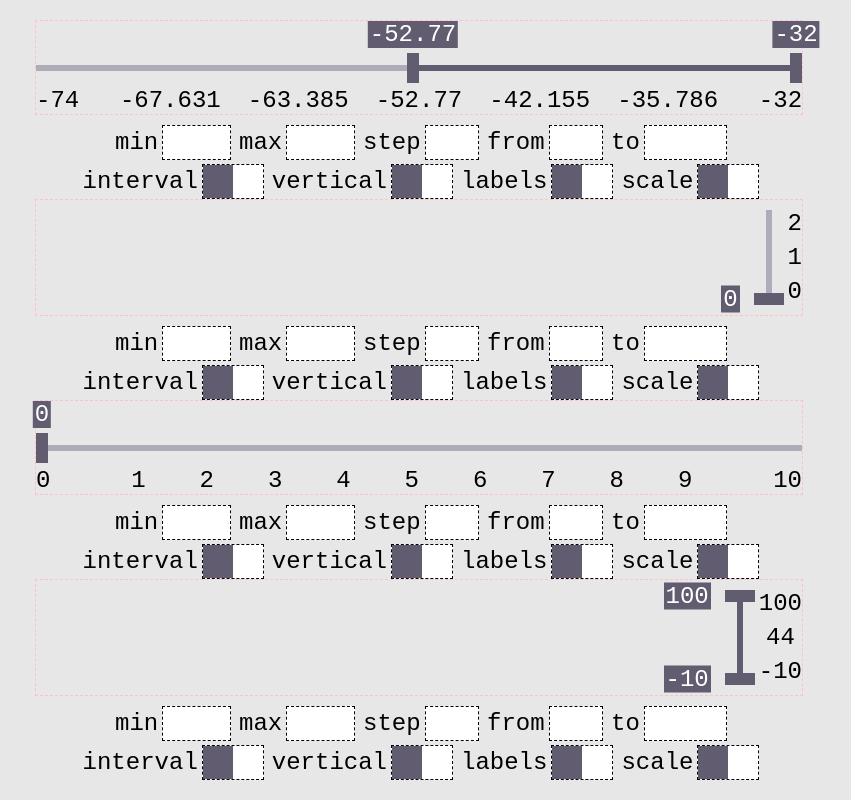
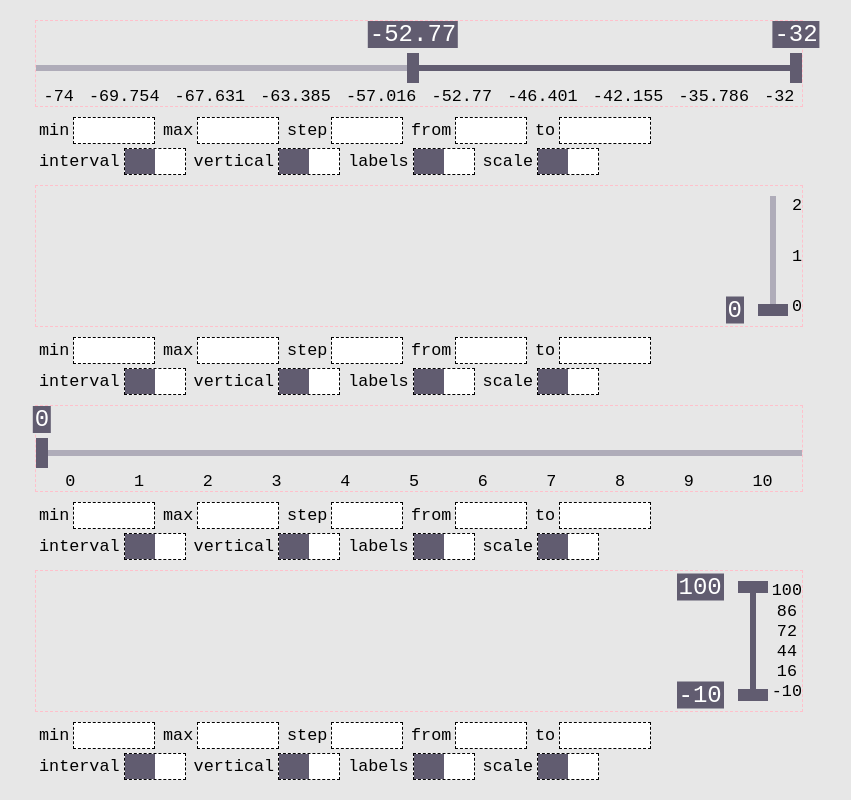
Before and after one commit to gamabuntat/super-slider, a website built with webpack: page src/demo/demo.pug in a window 1280 px wide. Shown: the whole page, without its empty margins (221-1072 px from the left). Built offline with nearby package versions, Linux system fonts and the light colour scheme; a web font is replaced by a local one.

Commit message:
conf panel

```diff
--- a/src/demo/demo.pug
+++ b/src/demo/demo.pug
@@ -24,14 +24,14 @@ html(lang="en")
     script(src='https://code.jquery.com/jquery-3.4.1.min.js')
   body
     .container
-      #slider1.slider
+      .slider.js-slider
       +conf
     .container.container_vertical
-      #slider2.slider
+      .slider.js-slider
       +conf
     .container
-      #slider3.slider
+      .slider.js-slider
       +conf
     .container.container_vertical
-      #slider4.slider
+      .slider.js-slider
       +conf
--- a/src/demo/demo.sass
+++ b/src/demo/demo.sass
@@ -1,31 +1,34 @@
 @import '../slider/styles/vars'
+@import '../fonts/unifont/stylesheet.css'
 
 html
   font-size: 24px
-  font-family: monospace
+  font-family: Unifont, monospace
   margin: 0
 
 body
   display: flex
   flex-direction: column
+  gap: 10px
   align-items: center
   background-color: #d7d6d694
   min-height: 100vh
   margin: 0
-  padding: 20px 0
+  padding: 20px
   box-sizing: border-box
 
 .container
   display: flex
   flex-direction: column
   min-width: 60vw
-  row-gap: 10px
+  gap: 10px
 
   &_vertical
     flex-grow: 1
 
     & .slider
       flex-grow: 1
+      min-height: 120px
 
 .slider
   display: flex
@@ -40,7 +43,6 @@ body
   &__container
     display: flex
     flex-wrap: wrap
-    justify-content: center
     gap: 4px
 
   &__numeric
@@ -49,6 +51,7 @@ body
       display: flex
       width: 120px
       cursor: pointer
+      font-size: .7rem
 
     &-sign
       padding: 4px
@@ -59,6 +62,7 @@ body
       font-size: 1rem
       border: 1px dashed black
       outline: none
+      font-size: .7rem
 
       &:focus
         border: 1px dashed $color-active-scale-label
@@ -68,6 +72,7 @@ body
     &-label
       display: flex
       cursor: pointer
+      font-size: .7rem
 
     &-sign
       padding: 4px
@@ -76,12 +81,12 @@ body
       position: absolute
       -webkit-appearance: none
       appearance: none
+      font-size: .7rem
 
       &:focus
 
         & + .conf__switches-box
           border-color: $color-active-scale-label
-          box-shadow: 30px 0px 0px 0px $color-active inset
 
       &:checked
 
--- a/src/demo/demo.ts
+++ b/src/demo/demo.ts
@@ -1,16 +1,80 @@
 import './demo.sass';
 
-console.log('demo');
+interface IConf {
+  init(o: IOptions): void
+}
 
-$('#slider1').slider({
-  step: 2.123, max: -32, min: -74, isInterval: true, from: -52.77
-});
-$('#slider2').slider({ isVertical: false })
-  .slider({ isVertical: true, max: 2 });
-$('#slider3').slider({});
-$('#slider4')
-  .slider({
-    isInterval: false, isVertical: false, min: -10, max: 100, step: 2,
-  })
-  .slider({ isInterval: true, isVertical: true })
-;
+class Conf implements IConf {
+  private $slider: JQuery
+  private min: HTMLElement
+  private max: HTMLElement
+  private step: HTMLElement
+  private from: HTMLElement
+  private to: HTMLElement
+  private interval: HTMLElement
+  private vertical: HTMLElement
+  private labels: HTMLElement
+  private scale: HTMLElement
+
+  constructor(private root: HTMLElement) {
+    console.log(this.root);
+    this.$slider = this.getJqueryElement('.js-slider');
+    const [min, max, step, from, to] = this
+      .getJqueryElement('.conf__numeric-input');
+    this.min = min;
+    this.max = max;
+    this.step = step;
+    this.from = from;
+    this.to = to;
+    const [interval, vertical, labels, scale] = this
+      .getJqueryElement('.conf__switches-input');
+    this.interval = interval;
+    this.vertical = vertical;
+    this.labels = labels;
+    this.scale = scale;
+    this.subscribe();
+    this.bindListeners();
+  }
+
+  init(o: IOptions) {
+    this.$slider.slider(o);
+  }
+
+  private subscribe() {
+    this.$slider.slider().subscribe(this.handleSliderUpdate);
+  }
+
+  private handleSliderUpdate = (response: IResponse): void => {
+    console.log(response);
+  }
+
+  private bindListeners(): void {
+    this.root.addEventListener('change', this.hanldeRootChange);
+  }
+
+  private hanldeRootChange = (e: Event): void => {
+    const target = <HTMLInputElement>e.target;
+    console.log(target.name);
+  }
+
+  private getJqueryElement(selector: string): JQuery {
+    return $(this.root).find(selector);
+  }
+}
+
+const options: IOptions[] = [
+  {
+    step: 2.123, max: -32, min: -74, isInterval: true, from: -52.77
+  },
+  {
+    isVertical: true, max: 2.2
+  },
+  {},
+  {
+    isInterval: true, isVertical: true, min: -10, max: 100, step: 2,
+  },
+];
+
+document
+  .querySelectorAll<HTMLElement>('.container')
+  .forEach((c, idx) => new Conf(c).init(options[idx]));
--- /dev/null
+++ b/src/fonts/unifont/stylesheet.css
@@ -0,0 +1,8 @@
+@font-face {
+    font-family: 'Unifont';
+    src: url('UnifontMedium.woff2') format('woff2'),
+        url('UnifontMedium.woff') format('woff');
+    font-weight: 500;
+    font-style: normal;
+    font-display: swap;
+}
--- a/src/slider/Service/IService.ts
+++ b/src/slider/Service/IService.ts
@@ -15,7 +15,7 @@ type TypeValidateOptionsKeys = keyof {
 };
 
 interface IService extends IEventEmitter {
-  subscribe(id: string, cb: TypeResponseHandler): void
+  subscribe(preID: string, cb: TypeResponseHandler): string
   removeModel(id: string): void
   updateModel(response: IResponse): void
   add(id: string, o: IOptions): { model: IResponse, isNew: boolean }
--- a/src/slider/Service/Service.ts
+++ b/src/slider/Service/Service.ts
@@ -32,8 +32,10 @@ class Service extends EventEmitter implements IService {
     return Service.instance;
   }
 
-  subscribe(id: string, cb: TypeResponseHandler): void {
+  subscribe(preID: string, cb: TypeResponseHandler): string {
+    const id = preID || this.generateID();
     this.on('sub' + id, cb);
+    return id;
   }
 
   removeModel(id: string): void {
@@ -44,13 +46,10 @@ class Service extends EventEmitter implements IService {
 
   updateModel(response: IResponse): void {
     this.addModel({ ...response });
-    // console.log(response);
     this.emit({ ...response }, 'sub' + response.id);
   }
 
-  add(preID: string, o: IOptions): {
-    model: IResponse, isNew: boolean
-  } {
+  add(preID: string, o: IOptions): { model: IResponse, isNew: boolean } {
     const id = preID || this.generateID();
     const prevLength = this.models.length;
     this.selectedModel = {
--- a/src/slider/View/UI/ScaleView/ScaleView.ts
+++ b/src/slider/View/UI/ScaleView/ScaleView.ts
@@ -19,7 +19,6 @@ abstract class ScaleView extends EventBinder {
 
   constructor(component: HTMLElement) {
     super(component);
-    this.resetSizes();
     this.container = this.getContainer();
     this.component.innerHTML = '';
     this.component.insertAdjacentElement('beforeend', this.container);
@@ -34,6 +33,7 @@ abstract class ScaleView extends EventBinder {
 
   update({ absolutePositions }: IAllPositions): void {
     if (this.component.classList.contains(this.hiddenMod)) { return; }
+    this.resetSizes();
     this.container.innerHTML = '';
     this.buttons = absolutePositions.map((ap) => {
       const b = this.getButton(ap);
@@ -69,12 +69,14 @@ abstract class ScaleView extends EventBinder {
     this
       .unbind('click', this.handleScaleClick)
       .resizeObserver.unobserve(this.component);
+    window.removeEventListener('load', this.handleWindowLoad);
   }
 
   private bindListeners(): void {
     this
       .bind('click', this.handleScaleClick)
       .resizeObserver.observe(this.component);
+    window.addEventListener('load', this.handleWindowLoad);
   }
 
   private getN(): number {
@@ -109,6 +111,11 @@ abstract class ScaleView extends EventBinder {
         this.delay
       );
     }
+  }
+
+  private handleWindowLoad = (): void => {
+    this.resetSizes();
+    this.buttons.forEach(this.setAttrSize, this);
   }
 
   private restoreUsability(
--- a/src/slider/index.ts
+++ b/src/slider/index.ts
@@ -13,7 +13,8 @@ import Service from './Service/Service';
     };
 
     this.subscribe = (cb: (r: IResponse) => void) => {
-      Service.getInstance().subscribe(this[0].id, cb);
+      const id = Service.getInstance().subscribe(this[0].id, cb);
+      this[0].id ||= id;
     };
 
     if (o) {
--- a/src/slider/styles/slider.sass
+++ b/src/slider/styles/slider.sass
@@ -162,8 +162,8 @@ $track-size: 6px
     background-color: $color-main
     color: white
     pointer-events: none
-    font-family: monospace
-    font-size: 1.0rem
+    font-size: 1rem
+    font-family: Unifont, monospace
 
     &--start
       @extend .ui-slider__label
@@ -223,12 +223,6 @@ $track-size: 6px
       height: 100%
       position: absolute
 
-    & &-button:first-child
-      justify-content: initial
-
-    & &-button:last-child
-      justify-content: flex-end
-
     &-button
       display: flex
       flex-grow: 1
@@ -240,9 +234,9 @@ $track-size: 6px
       border: none
       overflow: hidden
       cursor: pointer
-      font-family: monospace
-      font-size: 1rem
       outline: none
+      font-size: 0.7rem
+      font-family: Unifont, monospace
 
       &:hover, &:focus
         color: $color-active-scale-label
@@ -258,9 +252,7 @@ $track-size: 6px
       flex-direction: column
 
     &-button:first-child
-      justify-content: center
       align-items: initial
 
     &-button:last-child
-      justify-content: center
       align-items: flex-end
--- a/webpack.config.js
+++ b/webpack.config.js
@@ -19,6 +19,7 @@ module.exports = (env, argv) => {
     output: {
       filename: '[name].js',
       path: path.resolve(__dirname, 'dist'),
+      assetModuleFilename: 'images/[name][ext][query]'
     },
     resolve: {
       extensions: [ '.ts', '.js' ],
@@ -63,7 +64,15 @@ module.exports = (env, argv) => {
         {
           test: /\.pug$/,
           use: 'pug3-loader',
-        }
+        },
+        {
+          test: /\.(svg|ttf|otf|eot|woff[2]?)$/i,
+          type: 'asset/resource',
+          include: path.resolve(__dirname, 'src/fonts'),
+          generator: {
+            filename: 'fonts/[name][ext][query]'
+          },
+        },
       ],
     },
     plugins: [
```
Also changed, not shown: 2 other files.
